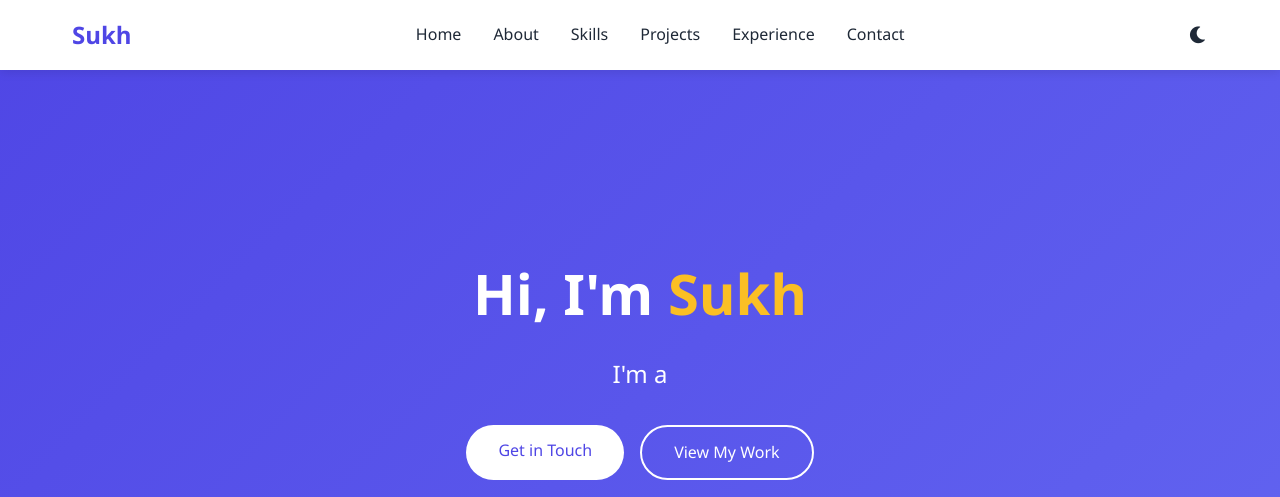
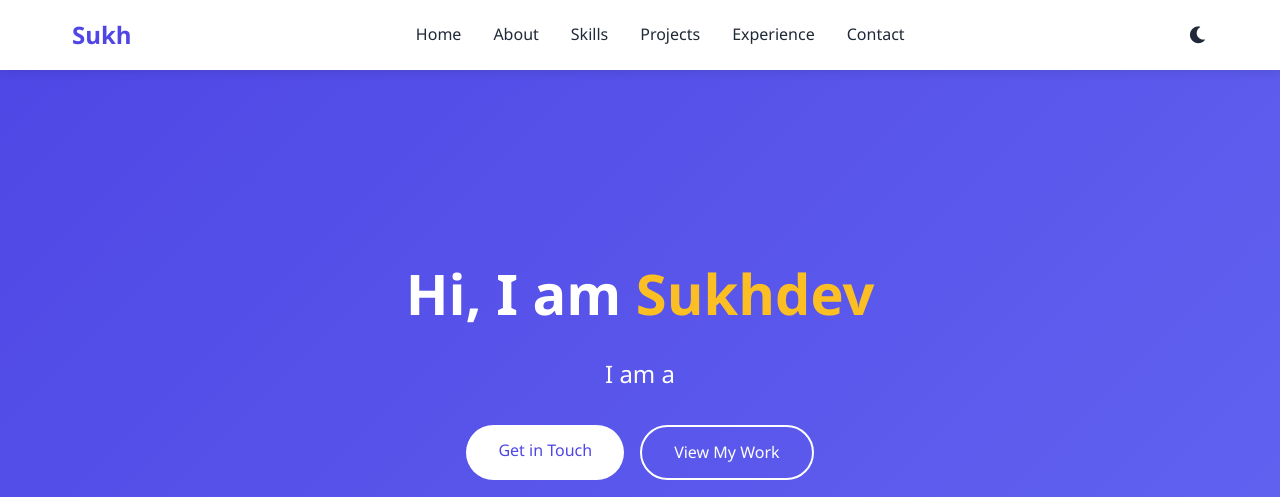
Before and after one commit to Sukh-1705/MyResume, a plain HTML site: page index.html in a window 1280 px wide. Shown: the top 497 px of the page. Drawn offline with nearby package versions, Linux system fonts and the light colour scheme.

Commit message:
Update name and greeting in hero section

```diff
--- a/index.html
+++ b/index.html
@@ -28,8 +28,8 @@
 
     <section id="home" class="hero">
         <div class="hero-content" data-aos="fade-up">
-            <h1>Hi, I'm <span class="highlight">Sukh</span></h1>
-            <p class="typing-text">I'm a <span class="typed-text"></span></p>
+            <h1>Hi, I am <span class="highlight">Sukhdev</span></h1>
+            <p class="typing-text">I am a <span class="typed-text"></span></p>
             <div class="hero-buttons">
                 <a href="#contact" class="btn primary">Get in Touch</a>
                 <a href="#projects" class="btn secondary">View My Work</a>
```
